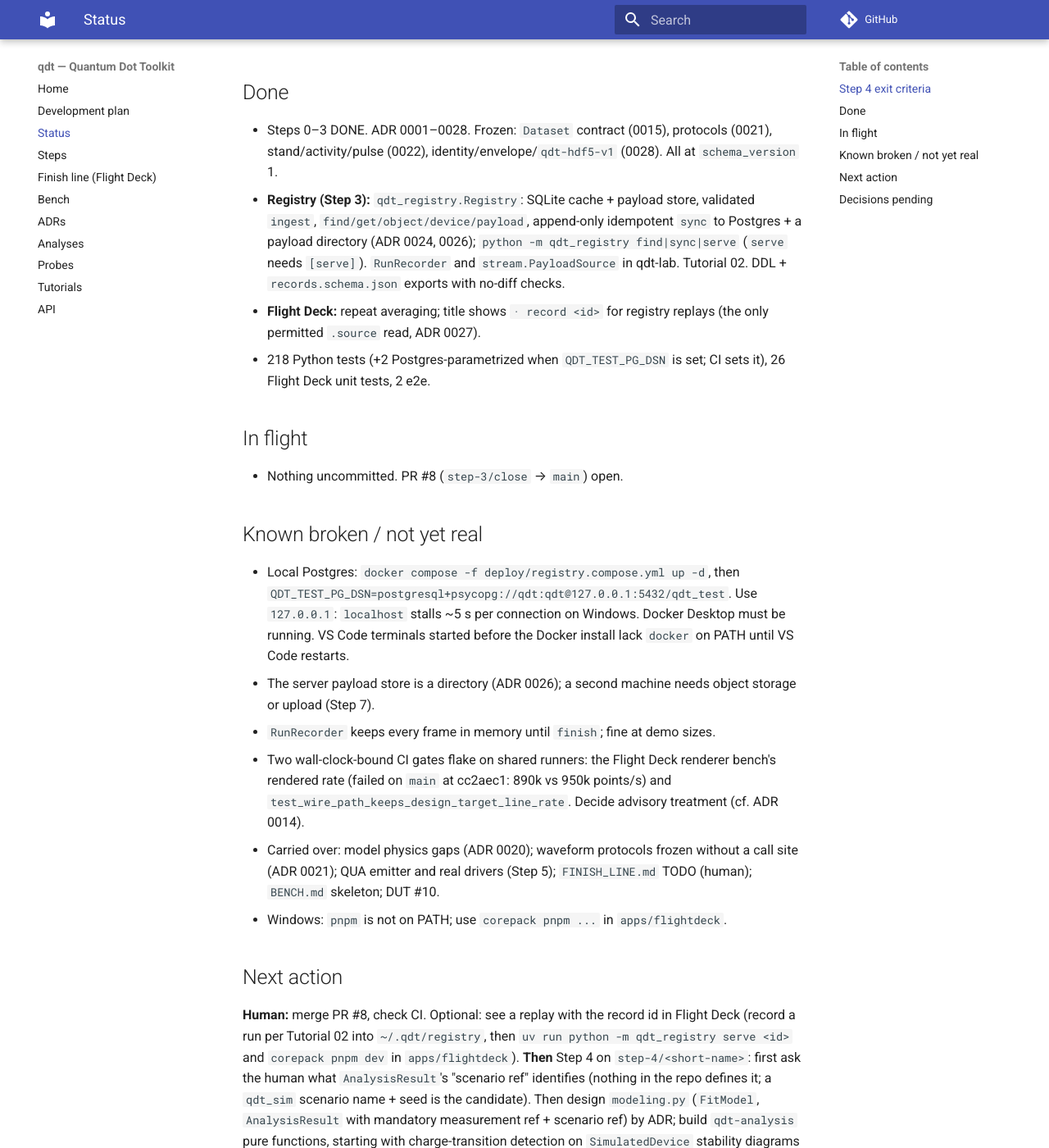
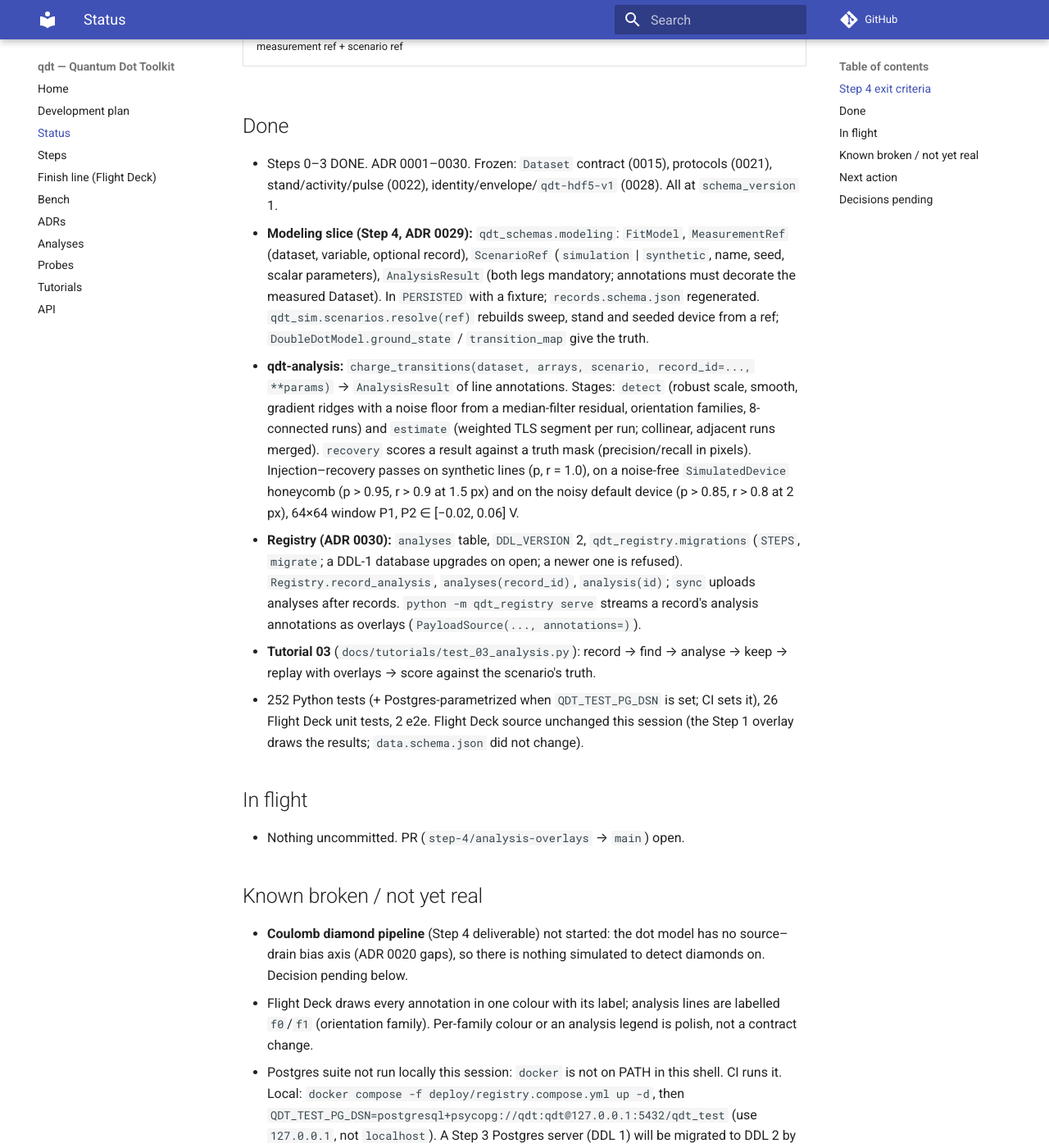
Before and after one commit to CowboyQuantum/qdt, an MkDocs documentation site: the page built from docs/STATUS.md, in a window 1280 px wide and 1400 px high, scrolled down 696 px. Shown: the whole window at 82% size. Built offline with MkDocs 1.6.1 and Material for MkDocs 9.7.7, drawn with Linux system fonts in a browser that asks for light colours; comment, search, counter and statistics services are not loaded; some of the changed text lies outside the part shown.

Commit message:
docs: Tutorial 03 (analyse a recorded run); STATUS — Step 4 opened; ADR index 0029–0030; API docs
Co-Authored-By: Claude Fable 5.1 <noreply@anthropic.com>

```diff
--- a/docs/STATUS.md
+++ b/docs/STATUS.md
@@ -4,58 +4,75 @@
 > A fresh session must be able to continue from this file alone.
 
 **Current step:** 4 — Analysis as a consumer → `docs/steps/04-analysis-overlays.md`
-**Branch:** `step-3/close` (PR #8 against `main`; the human merges). Next session: `step-4/<short-name>` from `main`.
-**Last session:** 2026-10-13, session (12, continued). Closed Step 3: Flight Deck shows a replay's record
-id (ADR 0027); the Postgres suite ran locally against the compose server; a pre-freeze review fixed a
-path-traversal hole in `PayloadRef.path`; identity + envelope + `qdt-hdf5-v1` frozen (ADR 0028).
+**Branch:** `step-4/analysis-overlays` (PR against `main`; the human merges). Next session: continue on a
+new `step-4/<short-name>` from `main`.
+**Last session:** 2026-10-13, session 13. Opened Step 4. The human decided the scenario ref (ADR 0029).
+Built the `modeling.py` slice, the first `qdt-analysis` detector with injection–recovery in CI, the
+registry's `analyses` table with the first DDL migration (ADR 0030), overlays on replay, Tutorial 03.
 
 ## Step 4 exit criteria
 | Criterion | State |
 |---|---|
-| a fit runs from a query, writes an `AnalysisResult`, and its overlay renders on the originating dataset | ✘ not started |
-| `modeling.py` slice (`FitModel`, `AnalysisResult`) frozen with ADR | ✘ not started |
-| L0: injection–recovery on synthetic and `SimulatedDevice` data; `AnalysisResult` needs measurement ref + scenario ref | ✘ not started |
+| a fit runs from a query, writes an `AnalysisResult`, and its overlay renders on the originating dataset | ◐ runs end to end in Python (Tutorial 03; reference client receives the overlays); not yet seen in Flight Deck by a human |
+| `modeling.py` slice (`FitModel`, `AnalysisResult`) frozen with ADR | ✘ defined (ADR 0029), not frozen; freeze after the Flight Deck demo |
+| L0: injection–recovery on synthetic and `SimulatedDevice` data; `AnalysisResult` needs measurement ref + scenario ref | ✔ `packages/qdt-analysis/tests`, `packages/qdt-schemas/tests/test_modeling.py` |
 
 ## Done
-- Steps 0–3 DONE. ADR 0001–0028. Frozen: `Dataset` contract (0015), protocols (0021), stand/activity/pulse
+- Steps 0–3 DONE. ADR 0001–0030. Frozen: `Dataset` contract (0015), protocols (0021), stand/activity/pulse
   (0022), identity/envelope/`qdt-hdf5-v1` (0028). All at `schema_version` 1.
-- **Registry (Step 3):** `qdt_registry.Registry`: SQLite cache + payload store, validated `ingest`,
-  `find/get/object/device/payload`, append-only idempotent `sync` to Postgres + a payload directory
-  (ADR 0024, 0026); `python -m qdt_registry find|sync|serve` (`serve` needs `[serve]`). `RunRecorder` and
-  `stream.PayloadSource` in qdt-lab. Tutorial 02. DDL + `records.schema.json` exports with no-diff checks.
-- **Flight Deck:** repeat averaging; title shows `· record <id>` for registry replays (the only permitted
-  `.source` read, ADR 0027).
-- 218 Python tests (+2 Postgres-parametrized when `QDT_TEST_PG_DSN` is set; CI sets it), 26 Flight Deck
-  unit tests, 2 e2e.
+- **Modeling slice (Step 4, ADR 0029):** `qdt_schemas.modeling`: `FitModel`, `MeasurementRef` (dataset,
+  variable, optional record), `ScenarioRef` (`simulation` | `synthetic`, name, seed, scalar parameters),
+  `AnalysisResult` (both legs mandatory; annotations must decorate the measured Dataset). In `PERSISTED`
+  with a fixture; `records.schema.json` regenerated. `qdt_sim.scenarios.resolve(ref)` rebuilds sweep,
+  stand and seeded device from a ref; `DoubleDotModel.ground_state` / `transition_map` give the truth.
+- **qdt-analysis:** `charge_transitions(dataset, arrays, scenario, record_id=..., **params)` →
+  `AnalysisResult` of line annotations. Stages: `detect` (robust scale, smooth, gradient ridges with a
+  noise floor from a median-filter residual, orientation families, 8-connected runs) and `estimate`
+  (weighted TLS segment per run; collinear, adjacent runs merged). `recovery` scores a result against a
+  truth mask (precision/recall in pixels). Injection–recovery passes on synthetic lines (p, r = 1.0),
+  on a noise-free `SimulatedDevice` honeycomb (p > 0.95, r > 0.9 at 1.5 px) and on the noisy default
+  device (p > 0.85, r > 0.8 at 2 px), 64×64 window P1, P2 ∈ [−0.02, 0.06] V.
+- **Registry (ADR 0030):** `analyses` table, `DDL_VERSION` 2, `qdt_registry.migrations` (`STEPS`,
+  `migrate`; a DDL-1 database upgrades on open; a newer one is refused). `Registry.record_analysis`,
+  `analyses(record_id)`, `analysis(id)`; `sync` uploads analyses after records. `python -m qdt_registry
+  serve` streams a record's analysis annotations as overlays (`PayloadSource(..., annotations=)`).
+- **Tutorial 03** (`docs/tutorials/test_03_analysis.py`): record → find → analyse → keep → replay with
+  overlays → score against the scenario's truth.
+- 252 Python tests (+ Postgres-parametrized when `QDT_TEST_PG_DSN` is set; CI sets it), 26 Flight Deck
+  unit tests, 2 e2e. Flight Deck source unchanged this session (the Step 1 overlay draws the results;
+  `data.schema.json` did not change).
 
 ## In flight
-- Nothing uncommitted. PR #8 (`step-3/close` → `main`) open.
+- Nothing uncommitted. PR (`step-4/analysis-overlays` → `main`) open.
 
 ## Known broken / not yet real
-- Local Postgres: `docker compose -f deploy/registry.compose.yml up -d`, then
-  `QDT_TEST_PG_DSN=postgresql+psycopg://qdt:qdt@127.0.0.1:5432/qdt_test`. Use `127.0.0.1`: `localhost`
-  stalls ~5 s per connection on Windows. Docker Desktop must be running. VS Code terminals started before the
-  Docker install lack `docker` on PATH until VS Code restarts.
-- The server payload store is a directory (ADR 0026); a second machine needs object storage or upload (Step 7).
-- `RunRecorder` keeps every frame in memory until `finish`; fine at demo sizes.
-- Two wall-clock-bound CI gates flake on shared runners: the Flight Deck renderer bench's rendered rate
-  (failed on `main` at cc2aec1: 890k vs 950k points/s) and `test_wire_path_keeps_design_target_line_rate`.
-  Decide advisory treatment (cf. ADR 0014).
+- **Coulomb diamond pipeline** (Step 4 deliverable) not started: the dot model has no source–drain bias
+  axis (ADR 0020 gaps), so there is nothing simulated to detect diamonds on. Decision pending below.
+- Flight Deck draws every annotation in one colour with its label; analysis lines are labelled `f0`/`f1`
+  (orientation family). Per-family colour or an analysis legend is polish, not a contract change.
+- Postgres suite not run locally this session: `docker` is not on PATH in this shell. CI runs it. Local:
+  `docker compose -f deploy/registry.compose.yml up -d`, then
+  `QDT_TEST_PG_DSN=postgresql+psycopg://qdt:qdt@127.0.0.1:5432/qdt_test` (use `127.0.0.1`, not `localhost`).
+  A Step 3 Postgres server (DDL 1) will be migrated to DDL 2 by the first new client that connects.
+- Two wall-clock-bound CI gates flake on shared runners (Flight Deck renderer bench rendered rate;
+  `test_wire_path_keeps_design_target_line_rate`). Advisory treatment still undecided (cf. ADR 0014).
 - Carried over: model physics gaps (ADR 0020); waveform protocols frozen without a call site (ADR 0021);
   QUA emitter and real drivers (Step 5); `FINISH_LINE.md` TODO (human); `BENCH.md` skeleton; DUT #10.
 - Windows: `pnpm` is not on PATH; use `corepack pnpm ...` in `apps/flightdeck`.
 
 ## Next action
-**Human:** merge PR #8, check CI. Optional: see a replay with the record id in Flight Deck (record a run
-per Tutorial 02 into `~/.qdt/registry`, then `uv run python -m qdt_registry serve <id>` and
-`corepack pnpm dev` in `apps/flightdeck`).
-**Then** Step 4 on `step-4/<short-name>`: first ask the human what `AnalysisResult`'s "scenario ref"
-identifies (nothing in the repo defines it; a `qdt_sim` scenario name + seed is the candidate). Then design
-`modeling.py` (`FitModel`, `AnalysisResult` with mandatory measurement ref + scenario ref) by ADR; build
-`qdt-analysis` pure functions, starting with charge-transition detection on `SimulatedDevice` stability
-diagrams (injection–recovery: the dot model knows the true transition lines); emit results as
-`Annotation`s on the originating Dataset; add the overlay in Flight Deck.
+**Human:** merge the PR, check CI (Postgres job included). See the overlays: run Tutorial 03's steps 1–3
+against `~/.qdt/registry` (or `uv run python docs/tutorials/test_03_analysis.py` and point
+`Registry(...)` at `~/.qdt/registry`), then `uv run python -m qdt_registry serve <record_id>` and
+`corepack pnpm dev` in `apps/flightdeck`. Decide the Coulomb diamond question below.
+**Then** on `step-4/<short-name>`: (1) freeze `modeling.py` with an ADR once the human has seen the
+overlay (review field by field against `charge_transitions`, `Registry.record_analysis`, Tutorial 03,
+as ADR 0028 did); (2) per the decision, either add a bias axis to `qdt-sim` (ADR; `SimulatedDevice`
+needs a bias channel role) and a diamond detector/estimator, or defer diamonds to Step 6 and amend the
+step file; (3) mark the step DONE in `docs/steps/04-analysis-overlays.md` and `docs/steps/README.md`.
 
 ## Decisions pending
-- What `AnalysisResult`'s "scenario ref" identifies (Step 4, before code). #10 surrogate DUT by Step 5 entry.
-  Advisory treatment of the two wall-clock CI gates.
+- Coulomb diamonds in Step 4: add a source–drain bias to the model now, or defer to Step 6 (the step
+  file lists diamonds as a deliverable; the model cannot produce them). #10 surrogate DUT by Step 5 entry.
+  Advisory treatment of the two wall-clock CI gates. What a *live* measurement's `ScenarioRef` is (Step 5,
+  ADR 0029).
--- a/mkdocs.yml
+++ b/mkdocs.yml
@@ -18,6 +18,6 @@ plugins:
   - mkdocstrings:
       handlers:
         python:
-          paths: [packages/qdt-schemas/src, packages/qdt-lab/src]
+          paths: [packages/qdt-schemas/src, packages/qdt-lab/src, packages/qdt-sim/src, packages/qdt-registry/src, packages/qdt-analysis/src]
 theme:
   name: material
```
Also changed, not shown: docs/adr/README.md (+2 -0 lines), docs/api.md (+3 -0 lines), docs/steps/04-analysis-overlays.md (+7 -2 lines), docs/tutorials/README.md (+6 -1 lines), docs/tutorials/test_03_analysis.py (added, +94 -0 lines).
